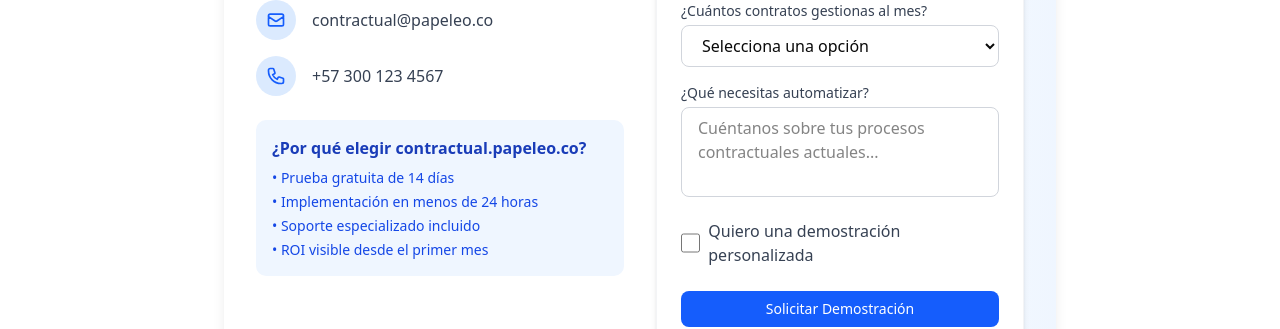
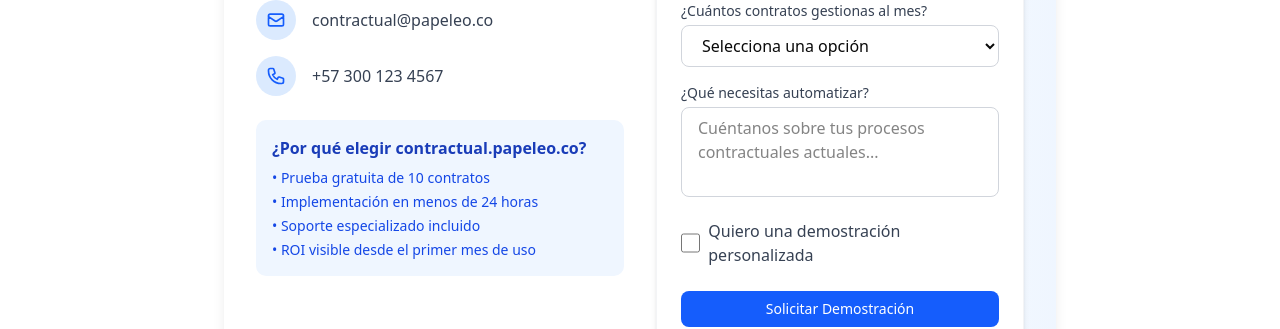
Before and after one commit to jorgeLDmesa/contractual.papeleo.co, a Next.js app: page / in a window 1280 px wide. Shown: the part 6722-7051 px from the top of the page. Built offline with nearby package versions, Linux system fonts and the light colour scheme; no server answers.

Commit message:
fix errors

```diff
--- a/app/_components/ContactSection.tsx
+++ b/app/_components/ContactSection.tsx
@@ -31,10 +31,10 @@
             <div className="bg-blue-50 p-4 rounded-lg">
               <h3 className="font-semibold text-blue-800 mb-2">¿Por qué elegir contractual.papeleo.co?</h3>
               <ul className="text-sm text-blue-700 space-y-1">
-                <li>• Prueba gratuita de 14 días</li>
+                <li>• Prueba gratuita de 10 contratos</li>
                 <li>• Implementación en menos de 24 horas</li>
                 <li>• Soporte especializado incluido</li>
-                <li>• ROI visible desde el primer mes</li>
+                <li>• ROI visible desde el primer mes de uso</li>
               </ul>
             </div>
           </div>
```
